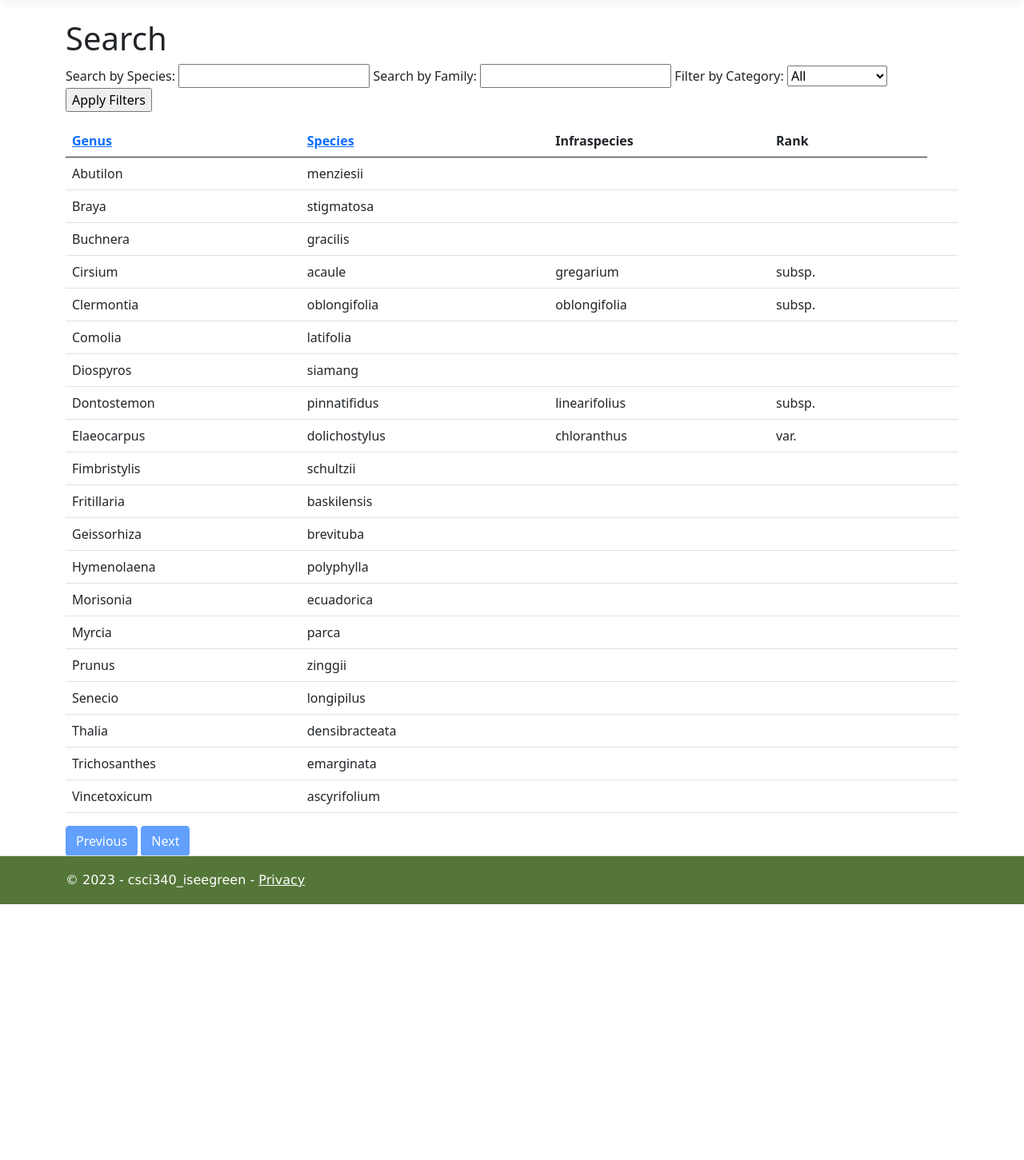
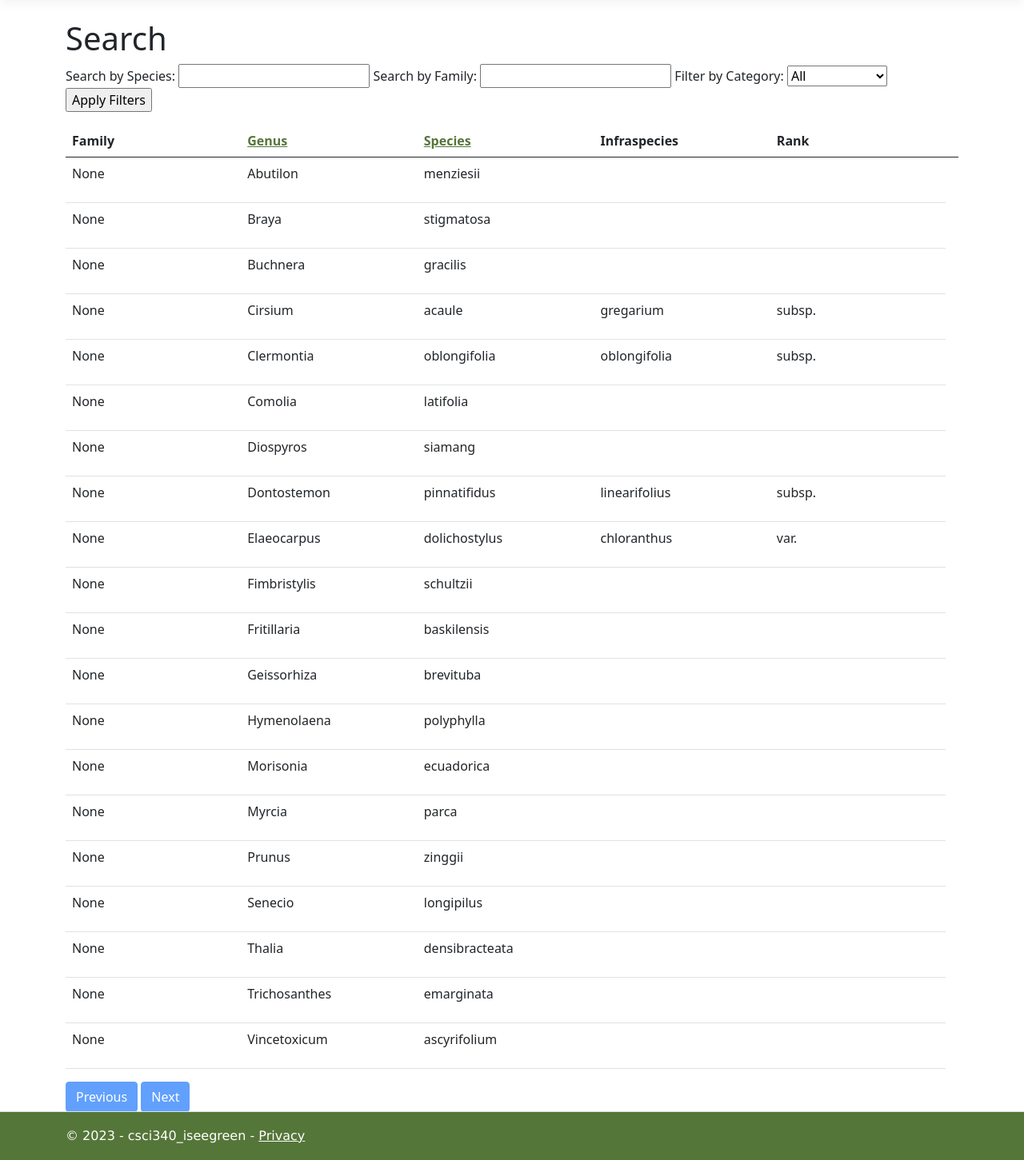
Before and after one commit to reidst/csci340-iseegreen, an ASP.NET Core app: page /Search in a window 1280 px wide. Shown: the part 57-1508 px from the top of the page at 80% size. Before the commit the page ends 1188 px from the top, so only its background shows below. Run offline with ASP.NET Core 8, Linux system fonts and the light colour scheme; data comes from the database, SQL or seed files in the repository; style sheets or scripts are compiled from the project's sources.

Commit message:
Family column + hover color

```diff
--- a/Pages/Search/Index.cshtml
+++ b/Pages/Search/Index.cshtml
@@ -29,25 +29,29 @@
     </p>
 </form>
 
+
 <table class="table">
     <thead>
         <tr>
-            <th>
+            <th id ="family">
+                @Html.DisplayNameFor(model => model.Taxa[0].Genus.Family)
+            </th>
+            <th id="genus">
                 <a asp-page="./Index" asp-route-sortOrder="@Model.GenusSort" asp-route-currentFilter="@Model.CurrentFilter">
                     @Html.DisplayNameFor(model => model.Taxa[0].Genus)
                 </a>
 
             </th>
-            <th>
+            <th id="species">
                 <a asp-page="./Index" asp-route-sortOrder="@Model.SpeciesSort" asp-route-currentFilter="@Model.CurrentFilter">
                     @Html.DisplayNameFor(model => model.Taxa[0].SpecificEpithet)
                 </a>
 
             </th>
-            <th>
+            <th id="infra">
                 @Html.DisplayNameFor(model => model.Taxa[0].InfraspecificEpithet)
             </th>
-            <th>
+            <th id="rank">
                 @Html.DisplayNameFor(model => model.Taxa[0].TaxonRank)
             </th>
 
@@ -75,26 +79,25 @@
     <tbody>
 @foreach (var item in Model.Taxa) {
         <tr>
-
-            <td>
+            <td id="family">
+                @if (item.Genus != null){
+                    @Html.DisplayFor(modelItem => item.Genus.FamilyID);
+                 }
+                 else {
+                    <p>None</p>
+                 }
+            </td>
+            <td id="genus">
                 @Html.DisplayFor(modelItem => item.GenusID)
             </td>
-            <td>
+            <td id="species">
                 @Html.DisplayFor(modelItem => item.SpecificEpithet)
             </td>
-            <td>
+            <td id="infra">
                 @Html.DisplayFor(modelItem => item.InfraspecificEpithet)
             </td>
-            <td>
+            <td id="rank">
                 @Html.DisplayFor(modelItem => item.TaxonRank)
-            </td>
-
-
-            <td>
-                @Html.DisplayFor(modelItem => item.HybridGenus)
-            </td>
-            <td>
-                @Html.DisplayFor(modelItem => item.HybridSpecies)
             </td>
 
         </tr>
--- a/Pages/Search/Index.cshtml.cs
+++ b/Pages/Search/Index.cshtml.cs
@@ -10,6 +10,7 @@
 using csci340_iseegreen.Models;
 using Microsoft.CodeAnalysis.CSharp.Syntax;
 using Microsoft.Extensions.Configuration;
+using System.Drawing;
 
 namespace csci340_iseegreen.Pages.Search
 {
@@ -17,6 +18,8 @@
     {
         private readonly csci340_iseegreen.Data.ISeeGreenContext _context;
         private readonly IConfiguration Configuration;
+        private DbSet<Models.Genera> genera;
+
         public IndexModel(csci340_iseegreen.Data.ISeeGreenContext context, IConfiguration configuration)
         {
             _context = context;
@@ -29,7 +32,7 @@
         }
 
         public PaginatedList<csci340_iseegreen.Models.Taxa> Taxa { get;set; } = default!;
-
+        public List<string> Families {get; set;}
         // List of (CategoryID, FullCategoryName) entries for all categories
         // e.g., ("F", "Fern")
         public IList<(string, string)> CategoryOptions { get; set; }
--- a/wwwroot/css/site.css
+++ b/wwwroot/css/site.css
@@ -33,6 +33,7 @@
 :root {
   --colormain: #557639;
   --colorsecondary: white;
+  --colortertiary: rgb(39, 77, 39);
 }
 
 
@@ -299,3 +300,27 @@
   text-align: left;
   justify-content: left;
 }
+
+
+/* Search Page */
+
+a {
+  color: var(--colormain);
+  cursor: pointer;
+}
+
+a:hover {
+  color: var(--colortertiary);
+}
+
+th, td {
+  width: 20%;
+}
+
+tr {
+  cursor: pointer;
+}
+
+tr:hover {
+  background-color: #bdd0ac;
+}
```
